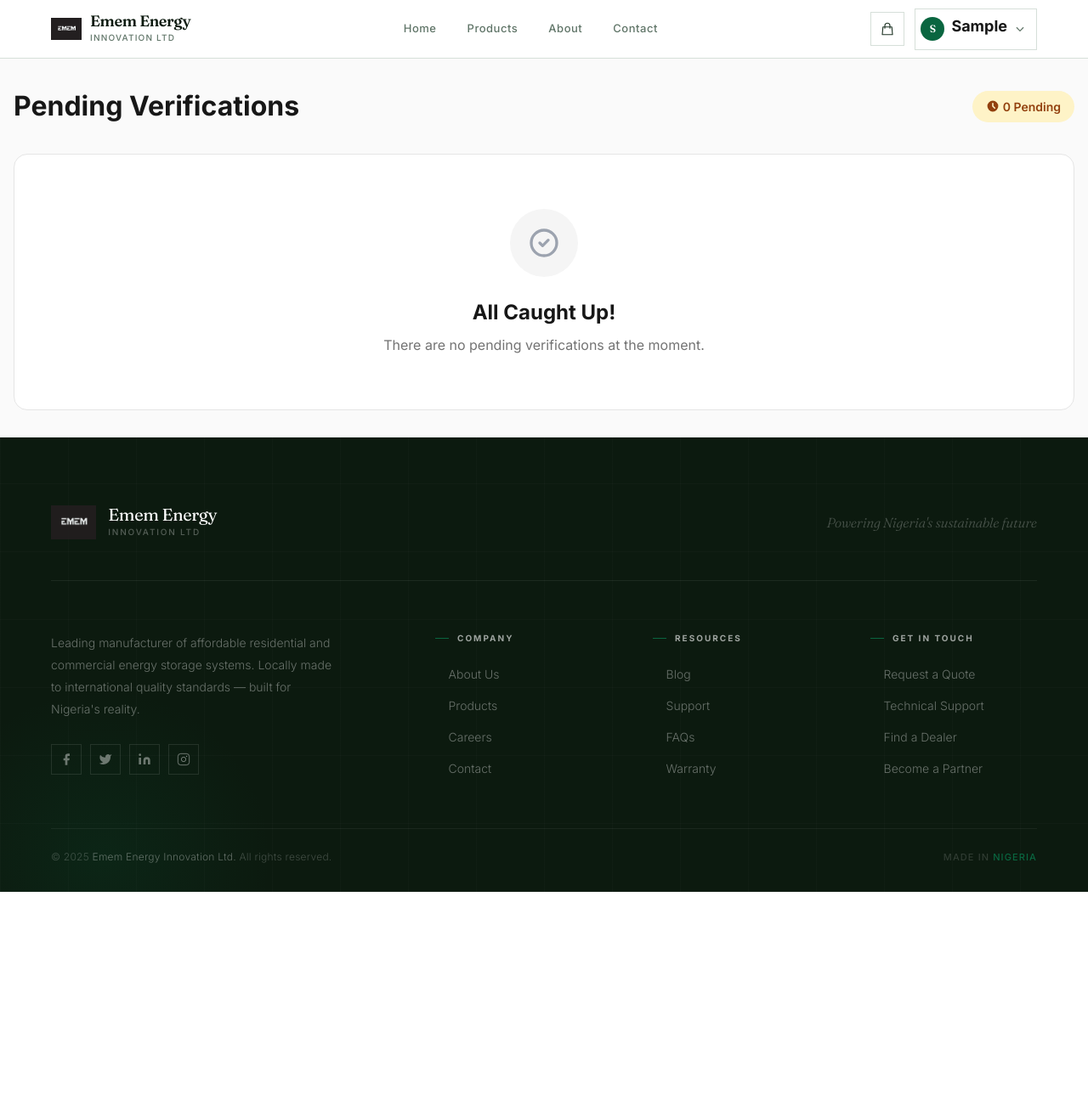
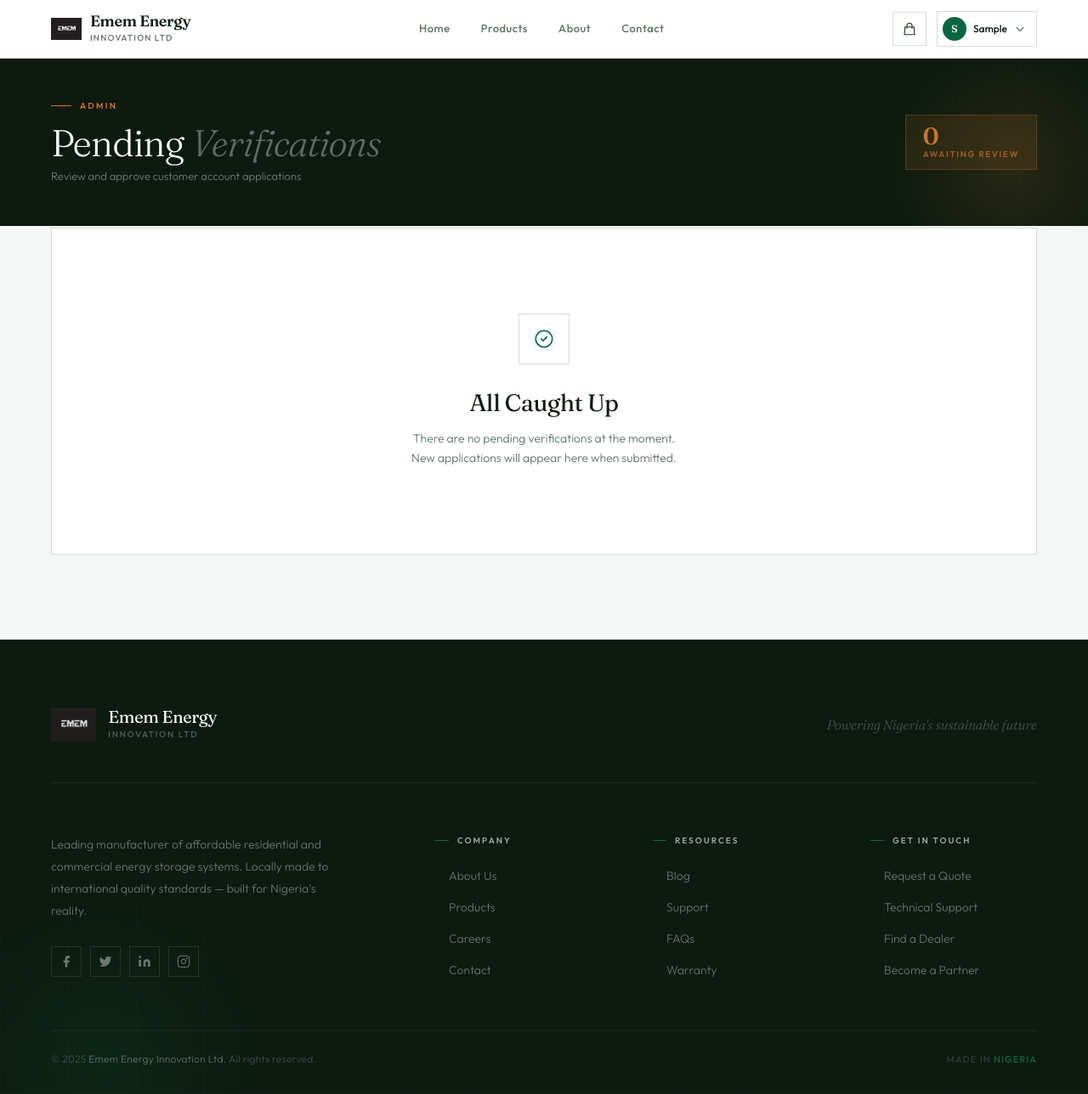
Before and after one commit to Innotexco/Emem_solar, a Django app: page /account/pending_verifications/ in a window 1280 px wide. Shown: the whole page at 85% size. Before the commit the page ends 1050 px from the top, so only its background shows below. Run offline with Django 5.2, Linux system fonts and the light colour scheme; the visitor is signed in with stand-in values (Sample User, id 1); data comes from the database, SQL or seed files in the repository; some libraries are stand-ins or nearby versions.

Commit message:
Update pending_verifications.html

```diff
--- a/account/templates/account/pending_verifications.html
+++ b/account/templates/account/pending_verifications.html
@@ -3,335 +3,377 @@
 
 {% block content %}
 <style>
-    @import url('https://fonts.googleapis.com/css2?family=Inter:wght@400;500;600;700&display=swap');
+    @import url('https://fonts.googleapis.com/css2?family=Fraunces:ital,wght@0,300;0,400;0,600;1,300&family=Outfit:wght@300;400;500;600&display=swap');
 
-    * {
-        font-family: 'Inter', -apple-system, sans-serif;
-        box-sizing: border-box;
+    :root {
+        --ink:       #0c1a0f;
+        --ink-mid:   #1e3324;
+        --green:     #0a6640;
+        --green-sat: #0d8c55;
+        --amber:     #c8752e;
+        --rule:      #d6dfd9;
+        --surface:   #f4f7f5;
+        --white:     #ffffff;
+        --muted:     #607568;
+        --danger:    #c0392b;
+        --danger-lt: #fef2f2;
     }
 
+    *, *::before, *::after { box-sizing: border-box; margin: 0; padding: 0; }
+
     body {
-        background: #fafafa;
-        color: #171717;
+        font-family: 'Outfit', sans-serif;
+        color: var(--ink);
+        background: var(--surface);
+        -webkit-font-smoothing: antialiased;
+        min-height: 100vh;
     }
 
-    .container2 {
-        max-width: 1280px;
-        margin: 0 auto;
-        padding: 2rem 1rem;
+    @keyframes fadeUp {
+        from { opacity: 0; transform: translateY(14px); }
+        to   { opacity: 1; transform: translateY(0); }
     }
 
-    .header {
-        margin-bottom: 2rem;
-        display: flex;
-        justify-content: space-between;
-        align-items: center;
-        flex-wrap: wrap;
-        gap: 1rem;
+    /* ── HERO ─────────────────────────────────── */
+    .verif-hero {
+        background: var(--ink);
+        position: relative; overflow: hidden;
+        margin-bottom: 2px;
     }
 
-    .title {
-        font-size: 2rem;
-        font-weight: 700;
-        color: #171717;
-        margin: 0;
+    .hero-bg {
+        position: absolute; inset: 0;
+        background-image: repeating-linear-gradient(90deg, rgba(255,255,255,0.018) 0px, rgba(255,255,255,0.018) 1px, transparent 1px, transparent 80px);
+        pointer-events: none;
     }
 
-    .badge {
-        display: inline-flex;
-        align-items: center;
-        padding: 0.5rem 1rem;
-        background: #fef3c7;
-        color: #92400e;
-        border-radius: 999px;
-        font-size: 0.875rem;
-        font-weight: 600;
+    .hero-orb {
+        position: absolute; bottom: -80px; right: -60px;
+        width: 300px; height: 300px; border-radius: 50%;
+        background: radial-gradient(circle, rgba(200,117,46,0.15) 0%, transparent 70%);
+        pointer-events: none;
     }
 
-    .message {
-        padding: 1rem 1.25rem;
-        border-radius: 10px;
-        margin-bottom: 1.5rem;
-        display: flex;
-        align-items: center;
-        gap: 0.75rem;
+    .hero-inner {
+        position: relative; padding: 48px 60px;
+        display: flex; align-items: center;
+        justify-content: space-between; gap: 40px;
     }
 
-    .message-success {
-        background: #d1fae5;
-        color: #065f46;
-        border: 1px solid #a7f3d0;
+    .hero-eyebrow { display: flex; align-items: center; gap: 10px; margin-bottom: 14px; }
+    .hero-eyebrow-line { width: 24px; height: 1px; background: var(--amber); }
+    .hero-eyebrow span { font-size: 10px; font-weight: 700; letter-spacing: 0.22em; text-transform: uppercase; color: var(--amber); }
+
+    .hero-title {
+        font-family: 'Fraunces', serif;
+        font-size: clamp(28px, 3.5vw, 44px); font-weight: 300;
+        color: var(--white); line-height: 1.0; letter-spacing: -0.025em;
+        margin-bottom: 8px;
+    }
+    .hero-title em { font-style: italic; color: rgba(255,255,255,0.35); }
+
+    .hero-sub { font-size: 13px; font-weight: 300; color: rgba(255,255,255,0.42); }
+
+    .pending-count {
+        display: inline-flex; align-items: center; gap: 8px;
+        padding: 10px 20px; flex-shrink: 0;
+        background: rgba(200,117,46,0.12);
+        border: 1px solid rgba(200,117,46,0.25);
+    }
+    .pending-count-num {
+        font-family: 'Fraunces', serif;
+        font-size: 28px; font-weight: 600; color: var(--amber); line-height: 1;
+    }
+    .pending-count-label {
+        font-size: 10px; font-weight: 700; letter-spacing: 0.16em;
+        text-transform: uppercase; color: rgba(200,117,46,0.7);
     }
 
-    .message-error {
-        background: #fee2e2;
-        color: #991b1b;
-        border: 1px solid #fecaca;
+    /* ── PAGE ─────────────────────────────────── */
+    .verif-page {
+        max-width: 1320px;
+        margin: 0 auto;
+        padding: 0 60px 100px;
     }
 
-    .message-warning {
-        background: #fef3c7;
-        color: #92400e;
-        border: 1px solid #fde68a;
+    /* ── MESSAGES ─────────────────────────────── */
+    .msg-bar {
+        display: flex; align-items: flex-start; gap: 12px;
+        padding: 14px 20px; margin-bottom: 2px;
+        border-left: 3px solid; font-size: 13px; font-weight: 400;
+    }
+    .msg-bar.success { background: rgba(10,102,64,0.05); border-color: var(--green); color: var(--green); }
+    .msg-bar.error   { background: var(--danger-lt); border-color: var(--danger); color: var(--danger); }
+    .msg-bar.warning { background: #fffbeb; border-color: var(--amber); color: var(--amber); }
+    .msg-bar svg { flex-shrink: 0; margin-top: 1px; }
+
+    /* ── PROFILES GRID ────────────────────────── */
+    .profiles-grid {
+        display: grid;
+        grid-template-columns: repeat(3, 1fr);
+        gap: 2px;
+        animation: fadeUp 0.55s 0.05s cubic-bezier(0.16,1,0.3,1) both;
     }
 
-    .empty-state {
-        background: white;
-        border: 1px solid #e5e5e5;
-        border-radius: 16px;
-        padding: 4rem 2rem;
-        text-align: center;
+    .profile-card {
+        background: var(--white); border: 1px solid var(--rule);
+        display: flex; flex-direction: column;
+        transition: border-color 0.25s ease, box-shadow 0.25s ease;
+        position: relative; overflow: hidden;
+    }
+
+    .profile-card-rule {
+        position: absolute; top: 0; left: 28px;
+        width: 32px; height: 2px; background: var(--amber);
+        transform: scaleX(0); transform-origin: left;
+        transition: transform 0.35s ease;
+    }
+    .profile-card:hover .profile-card-rule { transform: scaleX(1); }
+    .profile-card:hover { border-color: rgba(200,117,46,0.3); box-shadow: 0 2px 16px rgba(12,26,15,0.06); z-index: 1; }
+
+    /* Card header */
+    .card-head { padding: 28px 28px 20px; border-bottom: 1px solid var(--rule); }
+
+    .card-name {
+        font-family: 'Fraunces', serif;
+        font-size: 18px; font-weight: 400; color: var(--ink);
+        letter-spacing: -0.01em; margin-bottom: 12px;
+    }
+
+    .card-meta { display: flex; flex-direction: column; gap: 6px; margin-bottom: 14px; }
+
+    .card-meta-row {
+        display: flex; align-items: center; gap: 8px;
+        font-size: 12px; font-weight: 300; color: var(--muted);
+    }
+    .card-meta-row svg { color: var(--muted); flex-shrink: 0; }
+
+    /* Category badge */
+    .cat-badge {
+        display: inline-flex; align-items: center; gap: 5px;
+        padding: 5px 12px; font-size: 10px; font-weight: 700;
+        letter-spacing: 0.12em; text-transform: uppercase;
+    }
+    .cat-dot { width: 4px; height: 4px; border-radius: 50%; background: currentColor; }
+    .cat-installer    { background: #eff6ff; color: #1e40af; }
+    .cat-distributor  { background: rgba(10,102,64,0.08); color: var(--green); }
+    .cat-default      { background: var(--surface); color: var(--muted); }
+
+    /* Date badge */
+    .card-date {
+        font-size: 10px; font-weight: 700; letter-spacing: 0.14em;
+        text-transform: uppercase; color: var(--muted);
+        display: flex; align-items: center; gap: 6px; margin-top: 10px;
+    }
+    .card-date::before { content: ''; display: block; width: 12px; height: 1px; background: var(--rule); }
+
+    /* Images */
+    .card-images {
+        padding: 16px 20px;
+        display: grid; grid-template-columns: repeat(3, 1fr);
+        gap: 4px; border-bottom: 1px solid var(--rule);
+        background: var(--surface);
+    }
+
+    .img-thumb {
+        aspect-ratio: 1; overflow: hidden;
+        border: 1px solid var(--rule); cursor: pointer;
+        transition: border-color 0.2s ease;
+        position: relative;
+    }
+    .img-thumb:hover { border-color: var(--amber); }
+    .img-thumb img { width: 100%; height: 100%; object-fit: cover; display: block; transition: transform 0.3s ease; }
+    .img-thumb:hover img { transform: scale(1.06); }
+
+    .img-more {
+        display: flex; align-items: center; justify-content: center;
+        background: var(--ink); color: rgba(255,255,255,0.55);
+        font-family: 'Fraunces', serif;
+        font-size: 16px; font-weight: 400; letter-spacing: -0.01em;
+        aspect-ratio: 1;
+    }
+
+    /* Card footer */
+    .card-foot { padding: 20px 28px; margin-top: auto; }
+
+    .btn-review {
+        display: flex; align-items: center; justify-content: center; gap: 8px;
+        width: 100%; padding: 14px 20px;
+        background: var(--ink); color: var(--white);
+        font-family: 'Outfit', sans-serif;
+        font-size: 11px; font-weight: 700; letter-spacing: 0.12em;
+        text-transform: uppercase; text-decoration: none;
+        border: 2px solid var(--ink); transition: all 0.25s ease;
+    }
+    .btn-review:hover { background: var(--amber); border-color: var(--amber); }
+    .btn-review svg { transition: transform 0.2s ease; }
+    .btn-review:hover svg { transform: translateX(3px); }
+
+    /* ── EMPTY STATE ──────────────────────────── */
+    .verif-empty {
+        background: var(--white); border: 1px solid var(--rule);
+        padding: 100px 60px; text-align: center;
+        animation: fadeUp 0.5s cubic-bezier(0.16,1,0.3,1) both;
     }
 
     .empty-icon {
-        width: 80px;
-        height: 80px;
-        margin: 0 auto 1.5rem;
-        background: #f5f5f5;
-        border-radius: 50%;
-        display: flex;
-        align-items: center;
-        justify-content: center;
+        width: 60px; height: 60px; border: 1px solid var(--rule);
+        display: flex; align-items: center; justify-content: center;
+        margin: 0 auto 24px;
+    }
+    .empty-icon svg { color: var(--green); }
+
+    .empty-title {
+        font-family: 'Fraunces', serif;
+        font-size: 28px; font-weight: 400; color: var(--ink);
+        letter-spacing: -0.02em; margin-bottom: 10px;
     }
 
-    .profile-grid {
-        display: grid;
-        gap: 1.5rem;
+    .empty-desc {
+        font-size: 14px; font-weight: 300;
+        color: var(--muted); line-height: 1.7;
     }
 
-    @media (min-width: 768px) {
-        .profile-grid {
-            grid-template-columns: repeat(2, 1fr);
-        }
-    }
-
-    @media (min-width: 1024px) {
-        .profile-grid {
-            grid-template-columns: repeat(3, 1fr);
-        }
-    }
-
-    .profile-card {
-        background: white;
-        border: 1px solid #e5e5e5;
-        border-radius: 12px;
-        overflow: hidden;
-        transition: all 0.2s;
-    }
-
-    .profile-card:hover {
-        box-shadow: 0 4px 12px rgba(0,0,0,0.08);
-        border-color: #059669;
-    }
-
-    .profile-header {
-        padding: 1.5rem;
-        border-bottom: 1px solid #e5e5e5;
-    }
-
-    .profile-name {
-        font-size: 1.125rem;
-        font-weight: 700;
-        color: #171717;
-        margin-bottom: 0.5rem;
-    }
-
-    .profile-meta {
-        font-size: 0.875rem;
-        color: #737373;
-        display: flex;
-        flex-direction: column;
-        gap: 0.25rem;
-    }
-
-    .category-badge {
-        display: inline-block;
-        padding: 0.25rem 0.75rem;
-        background: #dbeafe;
-        color: #1e40af;
-        border-radius: 999px;
-        font-size: 0.75rem;
-        font-weight: 600;
-        margin-top: 0.5rem;
-    }
-
-    .image-preview {
-        padding: 1rem;
-        display: grid;
-        grid-template-columns: repeat(3, 1fr);
-        gap: 0.5rem;
-    }
-
-    .preview-img {
-        aspect-ratio: 1;
-        border-radius: 6px;
-        overflow: hidden;
-        border: 2px solid #e5e5e5;
-        cursor: pointer;
-        transition: all 0.2s;
-    }
-
-    .preview-img:hover {
-        border-color: #059669;
-        transform: scale(1.05);
-    }
-
-    .preview-img img {
-        width: 100%;
-        height: 100%;
-        object-fit: cover;
-    }
-
-    .more-images {
-        display: flex;
-        align-items: center;
-        justify-content: center;
-        background: #f5f5f5;
-        color: #737373;
-        font-size: 0.875rem;
-        font-weight: 600;
-    }
-
-    .profile-footer {
-        padding: 1rem 1.5rem;
-        background: #fafafa;
-    }
-
-    .btn {
-        width: 100%;
-        padding: 0.75rem 1rem;
-        border-radius: 8px;
-        font-weight: 600;
-        font-size: 0.875rem;
-        cursor: pointer;
-        border: none;
-        transition: all 0.2s;
-        text-decoration: none;
-        display: inline-flex;
-        align-items: center;
-        justify-content: center;
-        gap: 0.5rem;
-    }
-
-    .btn-primary {
-        background: #059669;
-        color: white;
-    }
-
-    .btn-primary:hover {
-        background: #047857;
-        color: white;
+    /* ── RESPONSIVE ───────────────────────────── */
+    @media (max-width: 1100px) {
+        .verif-page { padding: 0 32px 80px; }
+        .hero-inner { padding: 40px 32px; flex-direction: column; align-items: flex-start; gap: 20px; }
+        .profiles-grid { grid-template-columns: repeat(2, 1fr); }
     }
 
     @media (max-width: 640px) {
-        .container2 {
-            padding: 1rem;
-        }
-
-        .title {
-            font-size: 1.5rem;
-        }
-
-        .profile-grid {
-            grid-template-columns: 1fr;
-        }
+        .profiles-grid { grid-template-columns: 1fr; }
+        .card-images { grid-template-columns: repeat(3, 1fr); }
+        .verif-empty { padding: 60px 24px; }
     }
 </style>
 
-<div class="container2">
-    <!-- Header -->
-    <div class="header">
+<!-- Hero -->
+<div class="verif-hero">
+    <div class="hero-bg"></div>
+    <div class="hero-orb"></div>
+    <div class="hero-inner">
         <div>
-            <h1 class="title">Pending Verifications</h1>
+            <div class="hero-eyebrow">
+                <div class="hero-eyebrow-line"></div>
+                <span>Admin</span>
+            </div>
+            <h1 class="hero-title">
+                Pending <em>Verifications</em>
+            </h1>
+            <p class="hero-sub">Review and approve customer account applications</p>
         </div>
-        <span class="badge">
-            <svg class="w-4 h-4 mr-1" fill="currentColor" viewBox="0 0 20 20">
-                <path fill-rule="evenodd" d="M10 18a8 8 0 100-16 8 8 0 000 16zm1-12a1 1 0 10-2 0v4a1 1 0 00.293.707l2.828 2.829a1 1 0 101.415-1.415L11 9.586V6z" clip-rule="evenodd"></path>
-            </svg>
-            {{ pending_profiles.count }} Pending
-        </span>
+
+        <div class="pending-count">
+            <div>
+                <div class="pending-count-num">{{ pending_profiles.count }}</div>
+                <div class="pending-count-label">Awaiting Review</div>
+            </div>
+        </div>
     </div>
+</div>
+
+<div class="verif-page">
 
     <!-- Messages -->
     {% if messages %}
         {% for message in messages %}
-        <div class="message {% if message.tags == 'error' %}message-error{% elif message.tags == 'warning' %}message-warning{% else %}message-success{% endif %}">
-            <svg class="w-5 h-5 flex-shrink-0" fill="currentColor" viewBox="0 0 20 20">
+        <div class="msg-bar {% if message.tags == 'error' %}error{% elif message.tags == 'warning' %}warning{% else %}success{% endif %}">
+            <svg width="14" height="14" viewBox="0 0 20 20" fill="currentColor">
                 {% if message.tags == 'error' or message.tags == 'warning' %}
-                <path fill-rule="evenodd" d="M18 10a8 8 0 11-16 0 8 8 0 0116 0zm-7 4a1 1 0 11-2 0 1 1 0 012 0zm-1-9a1 1 0 00-1 1v4a1 1 0 102 0V6a1 1 0 00-1-1z" clip-rule="evenodd"></path>
+                <path fill-rule="evenodd" d="M18 10a8 8 0 11-16 0 8 8 0 0116 0zm-7 4a1 1 0 11-2 0 1 1 0 012 0zm-1-9a1 1 0 00-1 1v4a1 1 0 102 0V6a1 1 0 00-1-1z" clip-rule="evenodd"/>
                 {% else %}
-                <path fill-rule="evenodd" d="M10 18a8 8 0 100-16 8 8 0 000 16zm3.707-9.293a1 1 0 00-1.414-1.414L9 10.586 7.707 9.293a1 1 0 00-1.414 1.414l2 2a1 1 0 001.414 0l4-4z" clip-rule="evenodd"></path>
+                <path fill-rule="evenodd" d="M10 18a8 8 0 100-16 8 8 0 000 16zm3.707-9.293a1 1 0 00-1.414-1.414L9 10.586 7.707 9.293a1 1 0 00-1.414 1.414l2 2a1 1 0 001.414 0l4-4z" clip-rule="evenodd"/>
                 {% endif %}
             </svg>
-            <span>{{ message }}</span>
+            {{ message }}
         </div>
         {% endfor %}
     {% endif %}
 
-    <!-- Profiles Grid -->
     {% if pending_profiles %}
-    <div class="profile-grid">
+
+    <div class="profiles-grid">
         {% for profile in pending_profiles %}
         <div class="profile-card">
-            <div class="profile-header">
-                <div class="profile-name">{{ profile.user.get_full_name|default:profile.user.username }}</div>
-                <div class="profile-meta">
-                    <div>📧 {{ profile.user.email }}</div>
-                    <div>📱 {{ profile.phone }}</div>
-                    <div>📅 Submitted {{ profile.created_at|date:"M d, Y" }}</div>
+            <div class="profile-card-rule"></div>
+
+            <!-- Header -->
+            <div class="card-head">
+                <div class="card-name">{{ profile.user.get_full_name|default:profile.user.username }}</div>
+
+                <div class="card-meta">
+                    <div class="card-meta-row">
+                        <svg width="12" height="12" viewBox="0 0 24 24" fill="none" stroke="currentColor" stroke-width="1.5">
+                            <path d="M3 8l7.89 5.26a2 2 0 002.22 0L21 8M5 19h14a2 2 0 002-2V7a2 2 0 00-2-2H5a2 2 0 00-2 2v10a2 2 0 002 2z"/>
+                        </svg>
+                        {{ profile.user.email }}
+                    </div>
+                    <div class="card-meta-row">
+                        <svg width="12" height="12" viewBox="0 0 24 24" fill="none" stroke="currentColor" stroke-width="1.5">
+                            <path d="M3 5a2 2 0 012-2h3.28a1 1 0 01.948.684l1.498 4.493a1 1 0 01-.502 1.21l-2.257 1.13a11.042 11.042 0 005.516 5.516l1.13-2.257a1 1 0 011.21-.502l4.493 1.498a1 1 0 01.684.949V19a2 2 0 01-2 2h-1C9.716 21 3 14.284 3 6V5z"/>
+                        </svg>
+                        {{ profile.phone }}
+                    </div>
                 </div>
-                <span class="category-badge">
+
+                <div style="display:flex; align-items:center; justify-content:space-between; flex-wrap:wrap; gap:8px;">
                     {% if profile.chosen_category == 'Retail' %}
-                        🔧 Installer
+                        <span class="cat-badge cat-installer"><span class="cat-dot"></span>Installer</span>
                     {% elif profile.chosen_category == 'Whole Sale' %}
-                        🏢 Distributor
+                        <span class="cat-badge cat-distributor"><span class="cat-dot"></span>Distributor</span>
                     {% else %}
-                        👤 {{ profile.get_chosen_category_display }}
+                        <span class="cat-badge cat-default"><span class="cat-dot"></span>{{ profile.get_chosen_category_display }}</span>
                     {% endif %}
-                </span>
+
+                    <div class="card-date">{{ profile.created_at|date:"M d, Y" }}</div>
+                </div>
             </div>
 
+            <!-- Images -->
             {% with images=profile.verification_images.all %}
             {% if images %}
-            <div class="image-preview">
+            <div class="card-images">
                 {% for image in images|slice:":5" %}
-                <div class="preview-img">
+                <div class="img-thumb">
                     <img src="{{ image.image.url }}" alt="{{ image.caption }}" title="{{ image.caption }}">
                 </div>
                 {% endfor %}
                 {% if images.count > 5 %}
-                <div class="preview-img more-images">
-                    +{{ images.count|add:"-5" }}
-                </div>
+                <div class="img-more">+{{ images.count|add:"-5" }}</div>
                 {% endif %}
             </div>
             {% endif %}
             {% endwith %}
 
-            <div class="profile-footer">
-                <a href="{% url 'account:verify_profile' profile.id %}" class="btn btn-primary">
-                    <svg class="w-4 h-4" fill="none" stroke="currentColor" viewBox="0 0 24 24">
-                        <path stroke-linecap="round" stroke-linejoin="round" stroke-width="2" d="M15 12a3 3 0 11-6 0 3 3 0 016 0z"></path>
-                        <path stroke-linecap="round" stroke-linejoin="round" stroke-width="2" d="M2.458 12C3.732 7.943 7.523 5 12 5c4.478 0 8.268 2.943 9.542 7-1.274 4.057-5.064 7-9.542 7-4.477 0-8.268-2.943-9.542-7z"></path>
+            <!-- Footer -->
+            <div class="card-foot">
+                <a href="{% url 'account:verify_profile' profile.id %}" class="btn-review">
+                    Review Application
+                    <svg width="13" height="13" viewBox="0 0 24 24" fill="none" stroke="currentColor" stroke-width="2">
+                        <path d="M5 12h14M12 5l7 7-7 7"/>
                     </svg>
-                    Review Application
                 </a>
             </div>
         </div>
         {% endfor %}
     </div>
+
     {% else %}
+
     <!-- Empty State -->
-    <div class="empty-state">
+    <div class="verif-empty">
         <div class="empty-icon">
-            <svg class="w-10 h-10 text-gray-400" fill="none" stroke="currentColor" viewBox="0 0 24 24">
-                <path stroke-linecap="round" stroke-linejoin="round" stroke-width="2" d="M9 12l2 2 4-4m6 2a9 9 0 11-18 0 9 9 0 0118 0z"></path>
+            <svg width="26" height="26" viewBox="0 0 24 24" fill="none" stroke="currentColor" stroke-width="1.5">
+                <path stroke-linecap="round" stroke-linejoin="round" d="M9 12l2 2 4-4m6 2a9 9 0 11-18 0 9 9 0 0118 0z"/>
             </svg>
         </div>
-        <h2 style="font-size: 1.5rem; font-weight: 700; margin-bottom: 0.5rem; color: #171717;">All Caught Up!</h2>
-        <p style="color: #737373; font-size: 1rem;">There are no pending verifications at the moment.</p>
+        <div class="empty-title">All Caught Up</div>
+        <p class="empty-desc">There are no pending verifications at the moment.<br>New applications will appear here when submitted.</p>
     </div>
+
     {% endif %}
+
 </div>
 
 {% endblock %}
```
